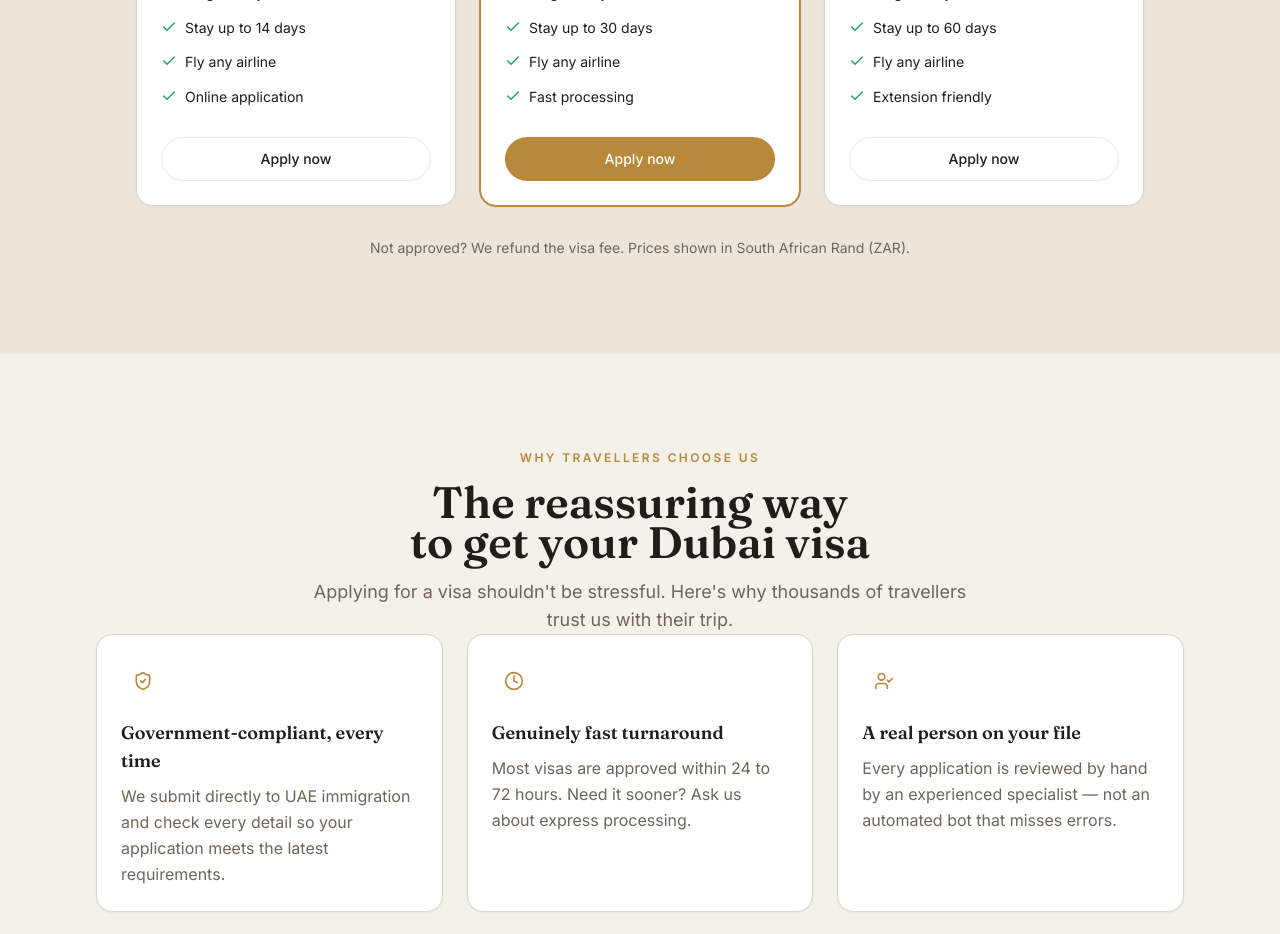
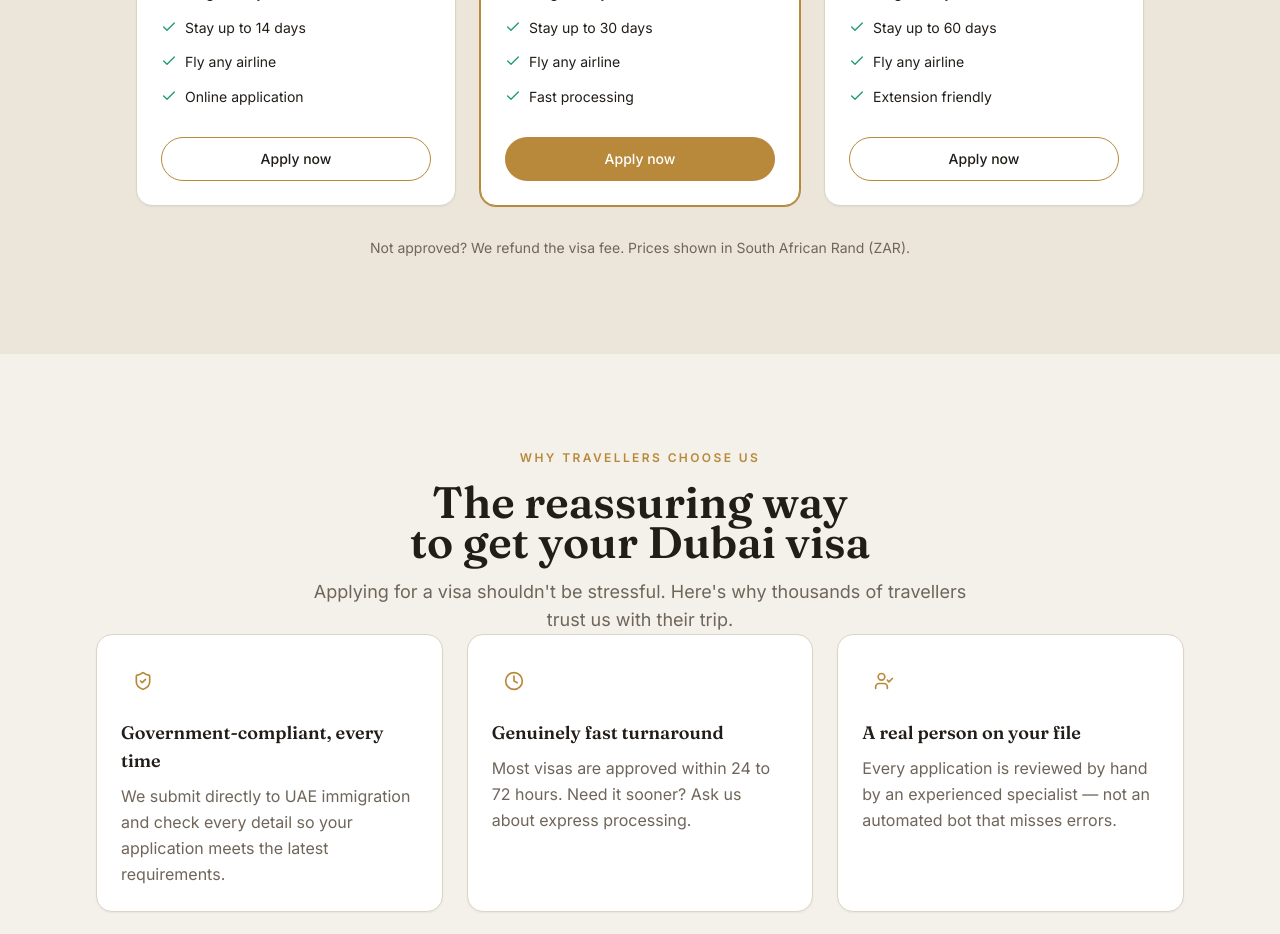
Before and after one commit to bvtonder1980-cmd/dubavisas, a Next.js app: page / in a window 1280 px wide. Shown: the part 3140-4074 px from the top of the page. Built offline with nearby package versions, Linux system fonts and the light colour scheme.

Commit message:
feat: enhance visa plan card button styling based on popularity
Co-authored-by: bvtonder1980-cmd <275993852+bvtonder1980-cmd@users.noreply.github.com>

```diff
--- a/components/visa-plan-card.tsx
+++ b/components/visa-plan-card.tsx
@@ -57,7 +57,7 @@ export function VisaPlanCard({ plan }: { plan: VisaPlan }) {
       <ButtonLink
         href={`/apply?plan=${plan.slug}`}
         variant={plan.popular ? "primary" : "outline"}
-        className="mt-7 w-full"
+        className={`mt-7 w-full ${plan.popular ? "" : "border-accent text-accent hover:bg-accent hover:text-accent-foreground"}`}
       >
         Apply now
       </ButtonLink>
```
Also changed, not shown: gold-buttons.png (added).
